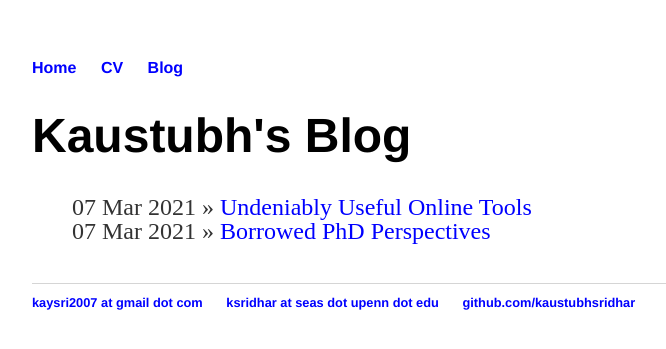
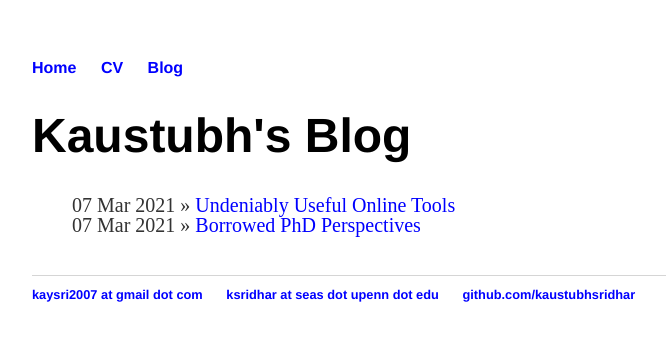
Before and after one commit to kaustubhsridhar/kaustubhsridhar_old.github.io, a Jekyll site: the page built from blog/index.html, in a window 1280 px wide. Shown: the top 349 px of the page, without its empty margins (160-826 px from the left). Built offline with Jekyll 4.4.1, drawn with Linux system fonts in a browser that asks for light colours.

Commit message:
updated index

```diff
--- a/css/main.css
+++ b/css/main.css
@@ -19,7 +19,7 @@
 footer { border-top: 1px solid #d5d5d5; font-size: .8em; }
 
 /* Blog */
-ul.posts { margin: 20px auto 40px; font-size: 1.5em; }
+ul.posts { margin: 20px auto 40px; font-size: 1.25em; }
 ul.posts li { list-style: none; }
 
 /* CV */
```
